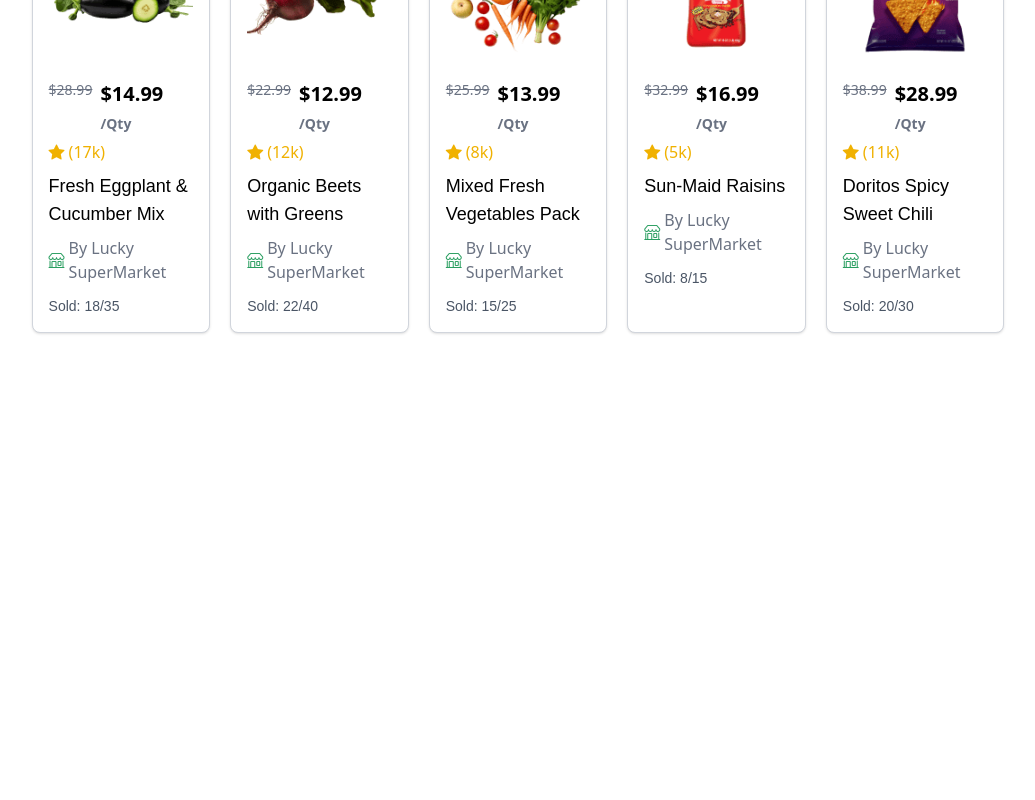
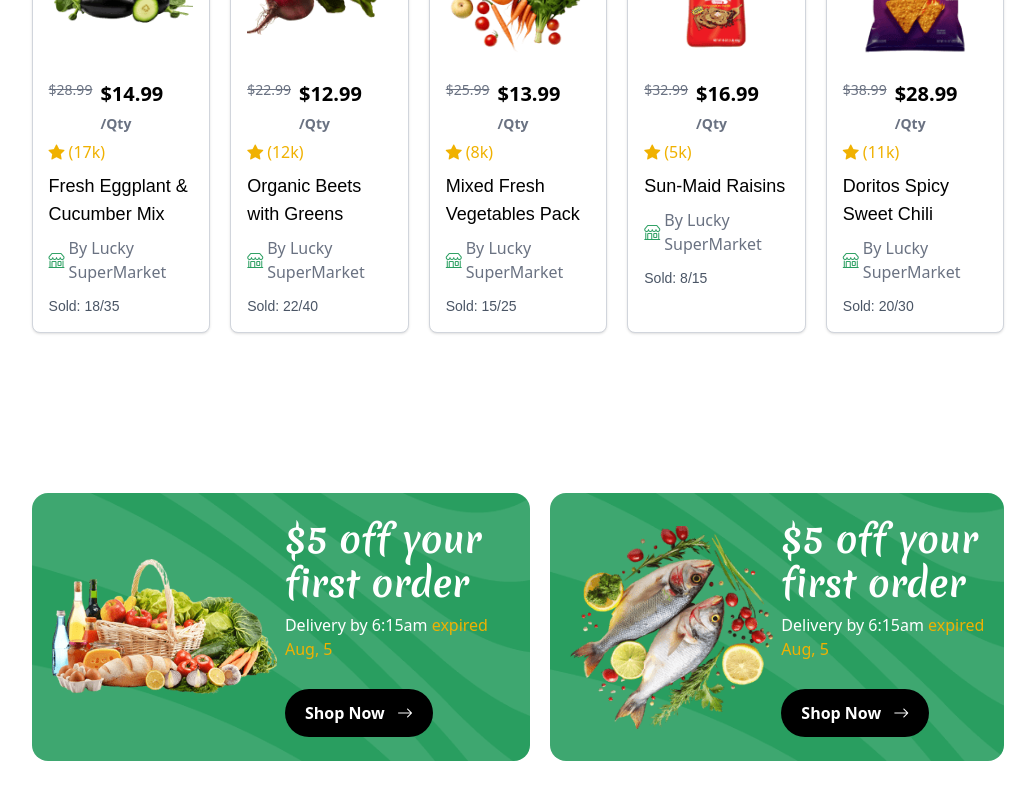
Before and after one commit to Jisap/Responsive-E-Commerce-SnackBasket, a Next.js app: page / in a window 1280 px wide. Shown: the part 1904-2704 px from the top of the page, without its empty margins (122-1157 px from the left). Built offline with nearby package versions, Linux system fonts and the light colour scheme; a web font is replaced by a local one.

Commit message:
Add Offers component to Index, implement offer display with images and descriptions, and update globals.css for styling enhancements

```diff
--- a/app/UI-Components/Index/index.tsx
+++ b/app/UI-Components/Index/index.tsx
@@ -3,6 +3,7 @@
 import Category from './Categories/Category'
 import Banners from './Promotion-Banner/Banners'
 import Deals from './Deals/Deals'
+import Offers from '../Offers-Banner/Offers'
 
 const Index = () => {
   return (
@@ -11,6 +12,7 @@
       <Category />
       <Banners />
       <Deals />
+      <Offers />
     </>
   )
 }
--- /dev/null
+++ b/app/UI-Components/Offers-Banner/Offers.tsx
@@ -0,0 +1,65 @@
+"use client";
+
+import Image, { StaticImageData } from "next/image";
+
+import Deal1 from "@/public/offer-img1.png";
+import Deal2 from "@/public/offer-img2.png";
+
+// import products from "@/app/Data/BestDeals.json";
+type DealItem = {
+  image: StaticImageData;
+  title: string;
+  description: string;
+  className?: string;
+};
+
+const dealsData: DealItem[] = [
+  {
+    image: Deal1,
+    title: "$5 off your first order",
+    description: "Delivery by 6:15am",
+  },
+  {
+    image: Deal2,
+    title: "$5 off your first order",
+    description: "Delivery by 6:15am",
+  },
+];
+function Offers() {
+  return (
+    <div className="px-[8%] lg:px-[12%] py-10">
+      <div className="flex flex-col lg:flex-row gap-5">
+        {dealsData.map((deal, index) => (
+          <div
+            key={index}
+            className={`
+              offer-wrap px-5 py-6 rounded-2xl flex flex-col md:flex-row justify-center items-center gap-2
+              ${deal.className || ""}
+            `}
+          >
+            <div className="w-full lg:w-1/2 deal-image">
+              <Image src={deal.image} alt={deal.title} className="" />
+            </div>
+
+            <div className="w-full lg:w-1/2 deal-info">
+              <h2 className="Merienda font-bold text-white text-4xl leading-11 whitespace-pre-line">
+                {deal.title}
+              </h2>
+
+              <p className="my-2 text-md text-white font-normal">
+                {deal.description}{" "}
+                <span className="text-yellow-500">expired Aug, 5 </span>
+              </p>
+
+              <button className="px-5 py-3 rounded-full text-white font-bold mt-5 bg-black hover:bg-white hover:text-prim transition-all duration-300 cursor-pointer">
+                Shop Now <i className="bi bi-arrow-right ps-2"></i>
+              </button>
+            </div>
+          </div>
+        ))}
+      </div>
+    </div>
+  );
+}
+
+export default Offers;
--- a/app/globals.css
+++ b/app/globals.css
@@ -209,3 +209,25 @@
   background-position: center center;
   background-size: cover;
 }
+
+.offer-wrap {
+  position: relative;
+  z-index: 5;
+  background-color: var(--prim-color);
+}
+
+.offer-wrap:after {
+  content: "";
+  position: absolute;
+  top: 0;
+  left: 0;
+  width: 100%;
+  height: 100%;
+  background-image: url("/offer-shape.png");
+
+  background-repeat: no-repeat;
+  background-position: center center;
+  background-size: cover;
+  z-index: -1;
+  opacity: 0.1;
+}
```
